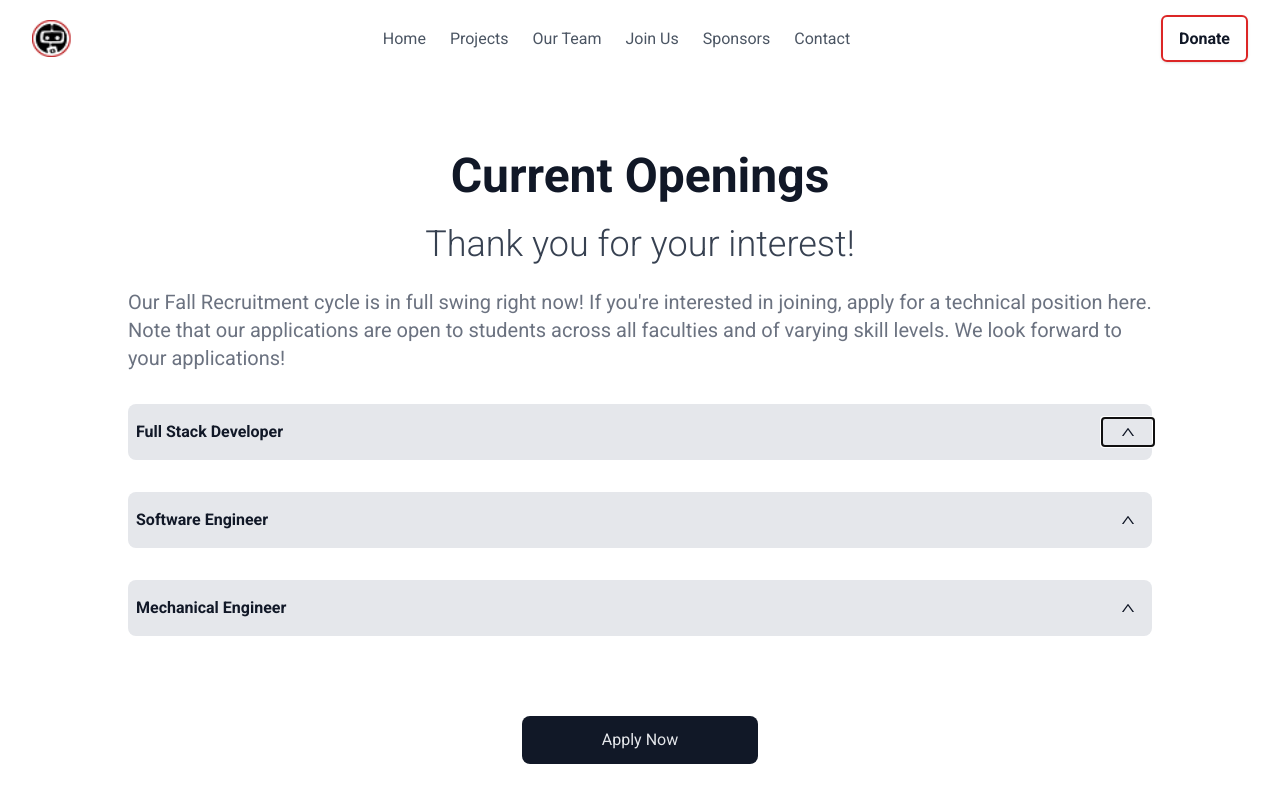
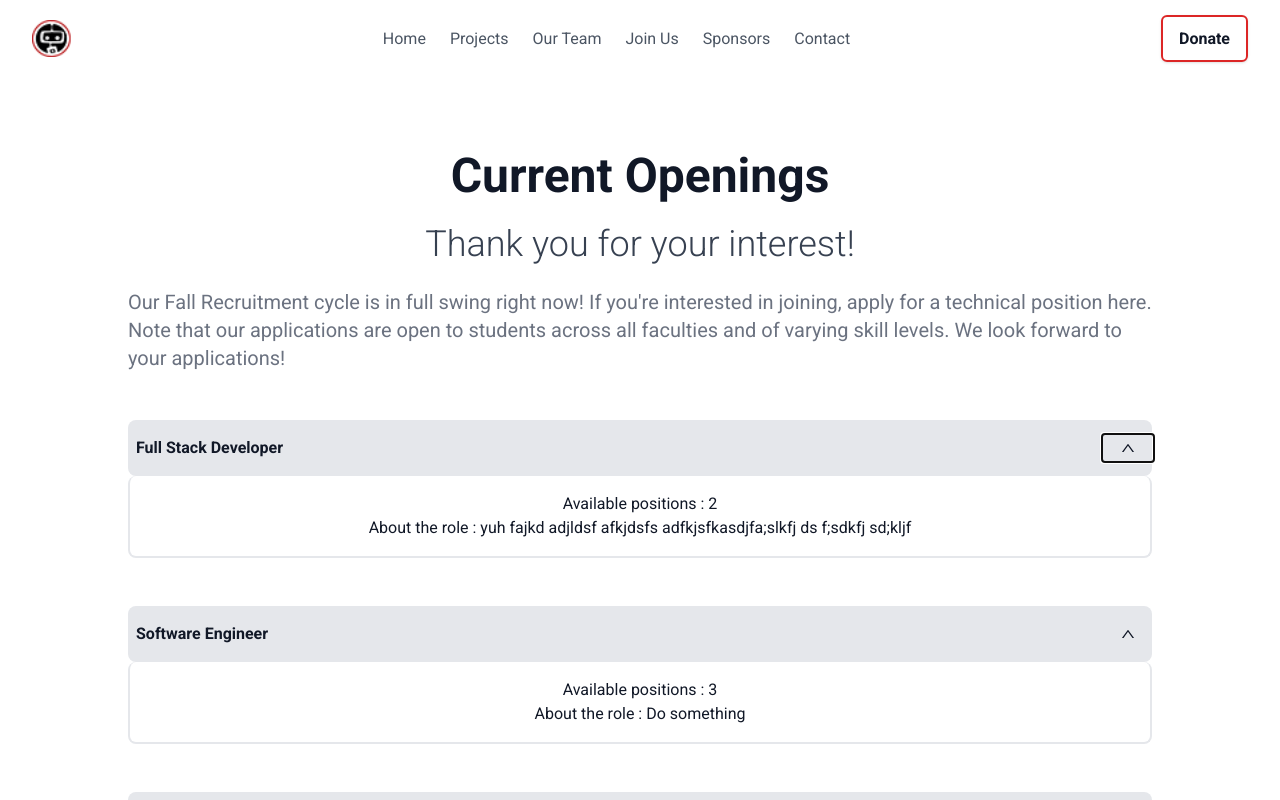
Before and after one commit to SteveIsnthere/openrobotics_website, a React (Create React App) app: page / in a window 1280 px wide. Both pictures are taken after a click on the button 1128 px from the left and 432 px from the top of the page. Shown: the top 800 px of the page. Built offline with nearby package versions, Linux system fonts and the light colour scheme; the HTML template or start-up script is replaced by a standard one.

Commit message:
recruitment popup

```diff
--- a/src/components/Recruitment/Recruitment.tsx
+++ b/src/components/Recruitment/Recruitment.tsx
@@ -20,9 +20,13 @@ class Position{
 const Recruitment = () =>{
   const [arrow,setArrow] = useState(true);
   const positions:Array<Position> = [
-    new Position("Full Stack Developer", 2, "yuh","Admin"),
+    new Position("Full Stack Developer", 2, "yuh fajkd adjldsf afkjdsfs adfkjsfkasdjfa;slkfj ds f;sdkfj sd;kljf","Admin"),
     new Position("Software Engineer", 3, "Do something","RoboCup"),
     new Position("Mechanical Engineer" , 5, "YEHJDFA","PianoBot"),];
+
+  const set = (visible:boolean) =>{
+    return visible ? "hidden" : "visible";
+  }
 
   return (
     <section className='flex flex-col m-[10%] py-10 md:mt-24 sm:mt-60 sm:max-w-screen-sm md:max-w-screen-md lg:max-w-screen-lg justify-center items-center'>
@@ -30,16 +34,24 @@ const Recruitment = () =>{
          <h1 className='text-2xl py-2 font-light md:text-4xl text-gray-700'>Thank you for your interest!</h1>
          <p className='py-4 text-md md:text-xl  text-gray-500'>Our Fall Recruitment cycle is in full swing right now! If you're interested in joining, apply for a technical position here. Note that our applications are open to students across all faculties and of varying skill levels. We look forward to your applications!</p>
          {positions.map((position:Position) => (
-         <div className='flex py-4 my-4 flex-row justify-between text-center items-start font-bold rounded-lg bg-gray-200 text-gray-900 w-full'>
+          <div className='flex flex-col w-full py-4'>
+             <div className='flex py-4 mt-4 flex-row justify-between text-center items-start font-bold rounded-lg bg-gray-200 text-gray-900 w-full'>
             <h1 className='mx-2'>{position.title}</h1>
             <button className='outline-none style-none border-none bg-gray-200' onClick={() => setArrow(!arrow)}>
              {arrow ? <AiOutlineDown className='mx-4 my-1 font-bold'/> : <AiOutlineUp className='mx-4 my-1 font-bold'/>}
             </button>
-         </div>
+            </div>
+            <div className={"w-full text-center flex flex-col justify-center items-center rounded-lg py-4 bg-white border-2 border-t-0 border-gray-200 mt-0 " + set(arrow)}>
+              <p className='text-gray-900'>Available positions : {position.positions}</p>
+              <p className='text-gray-900'>About the role : {position.description}</p>
+            </div>
+          </div>
        ))}
       <button className='bg-gray-900 w-auto rounded-lg mt-8 md:mt-16 px-20 py-3 transition ease-in-out delay-150  hover:-translate-y-1 hover:scale-110 duration-300 hover:bg-red-600  text-gray-200 text-center'>Apply Now</button>
     </section>
   )
 }
 
+
+//onClick rounded-lg for bottom dissapears and rounded-lg for top of desc dissapears
 export default Recruitment;
```
